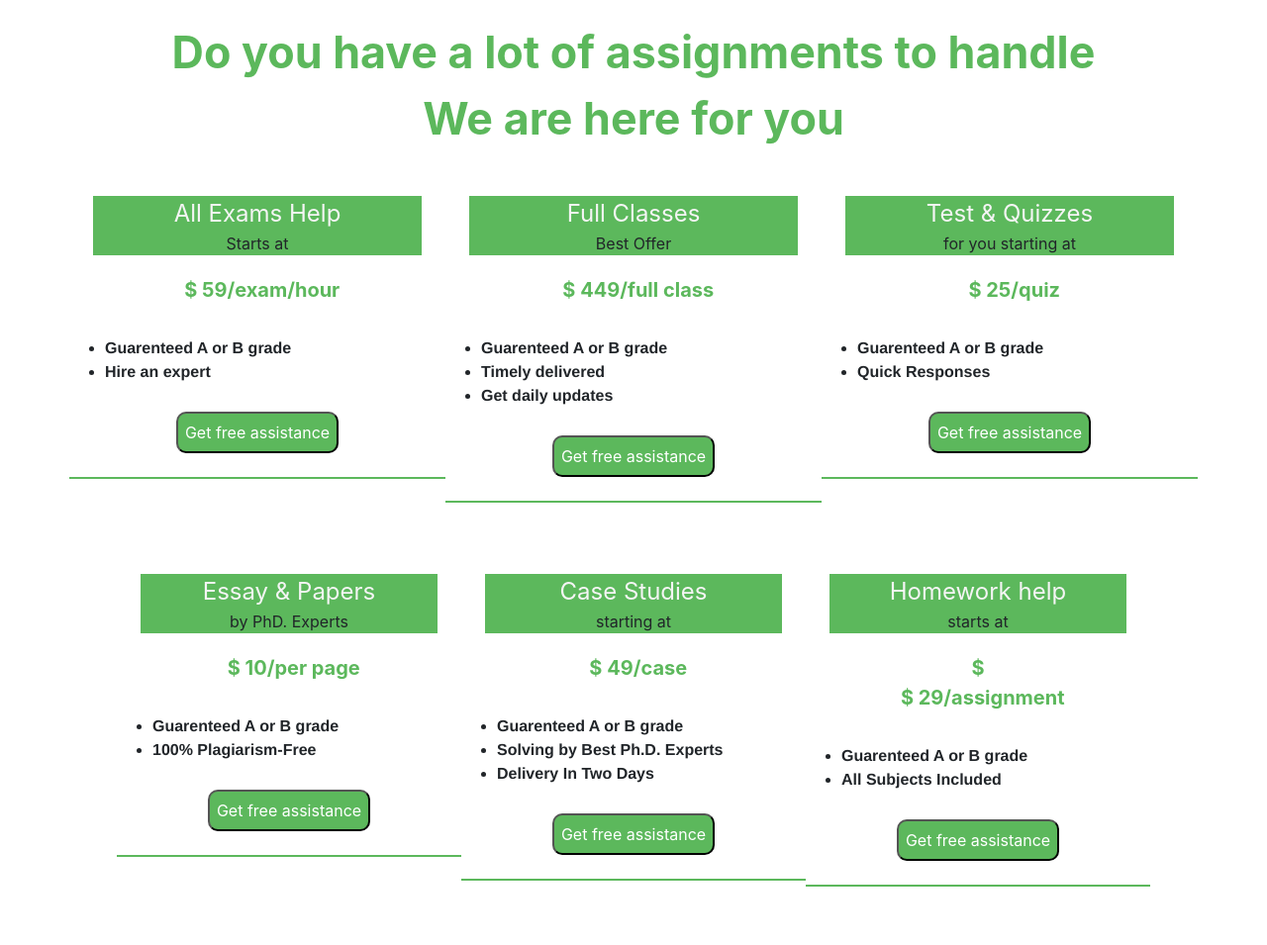
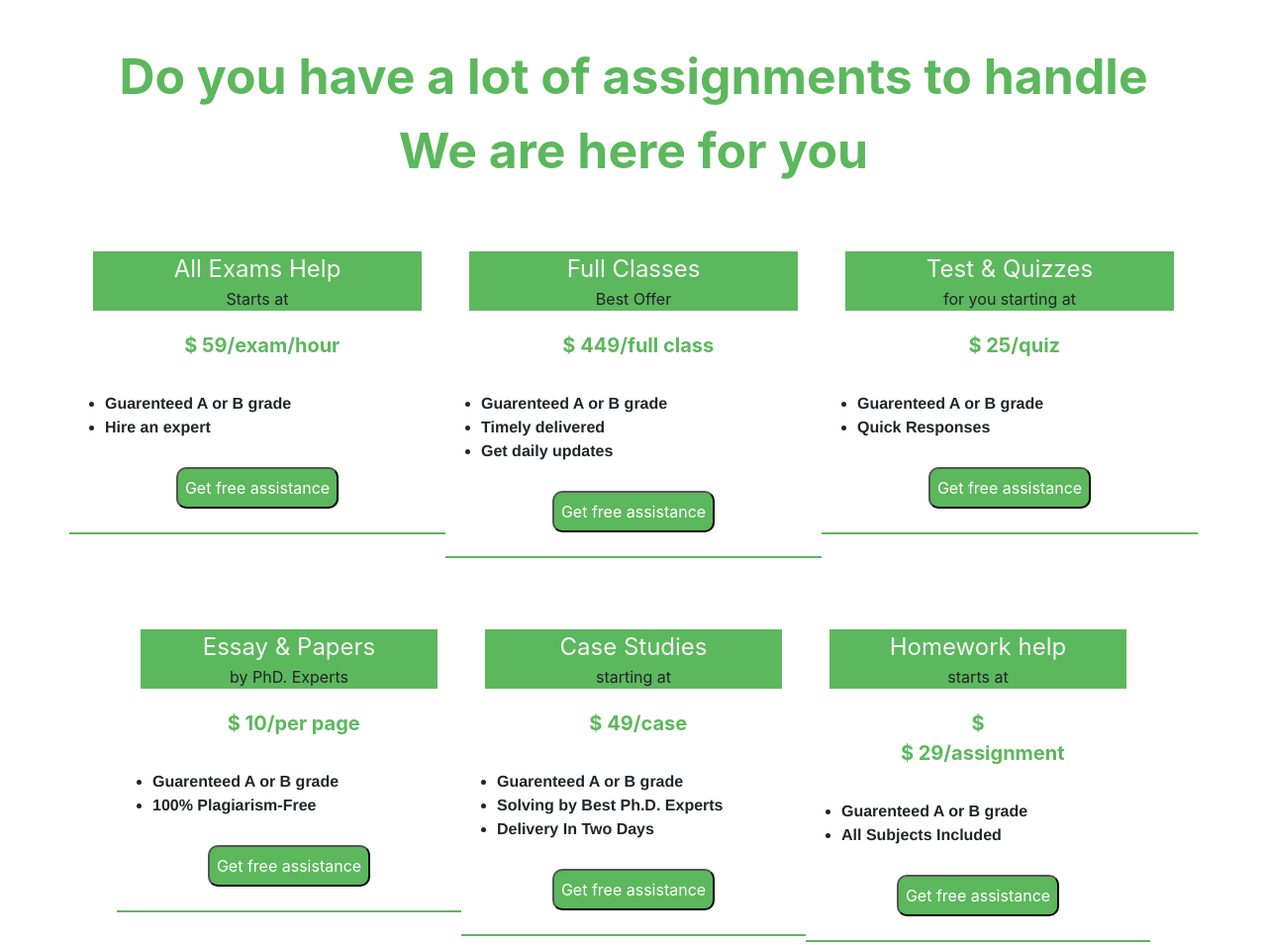
Before and after one commit to Rmpro-208/pricing, a plain HTML site: page index.html in a window 1280 px wide. Shown: the whole page at 99% size. Drawn offline with nearby package versions, Linux system fonts and the light colour scheme.

Commit message:
dfgfioioi

```diff
--- a/index.html
+++ b/index.html
@@ -62,7 +62,7 @@
           color: #5cb85c;
           font-weight:bold;
           margin:40px;
-          font-size:3.5vw;
+          font-size:3.9vw;
         }
 
         .btn-price{
@@ -90,7 +90,7 @@
 
         }
 
-        @media only screen and (min-width: 540px){
+        @media only screen and (max-width: 540px){
             .tagline{
                 margin:20px;
 
@@ -103,7 +103,7 @@
 
         <div class="container-fluid">
             <div class="container ">
-                <div class="tagline w-80 mx-auto">
+                <div class="tagline w-90 mx-auto">
                         <span>Do you have a lot of assignments to handle</br>
                             We are here for you</span>
                 </div>
```
